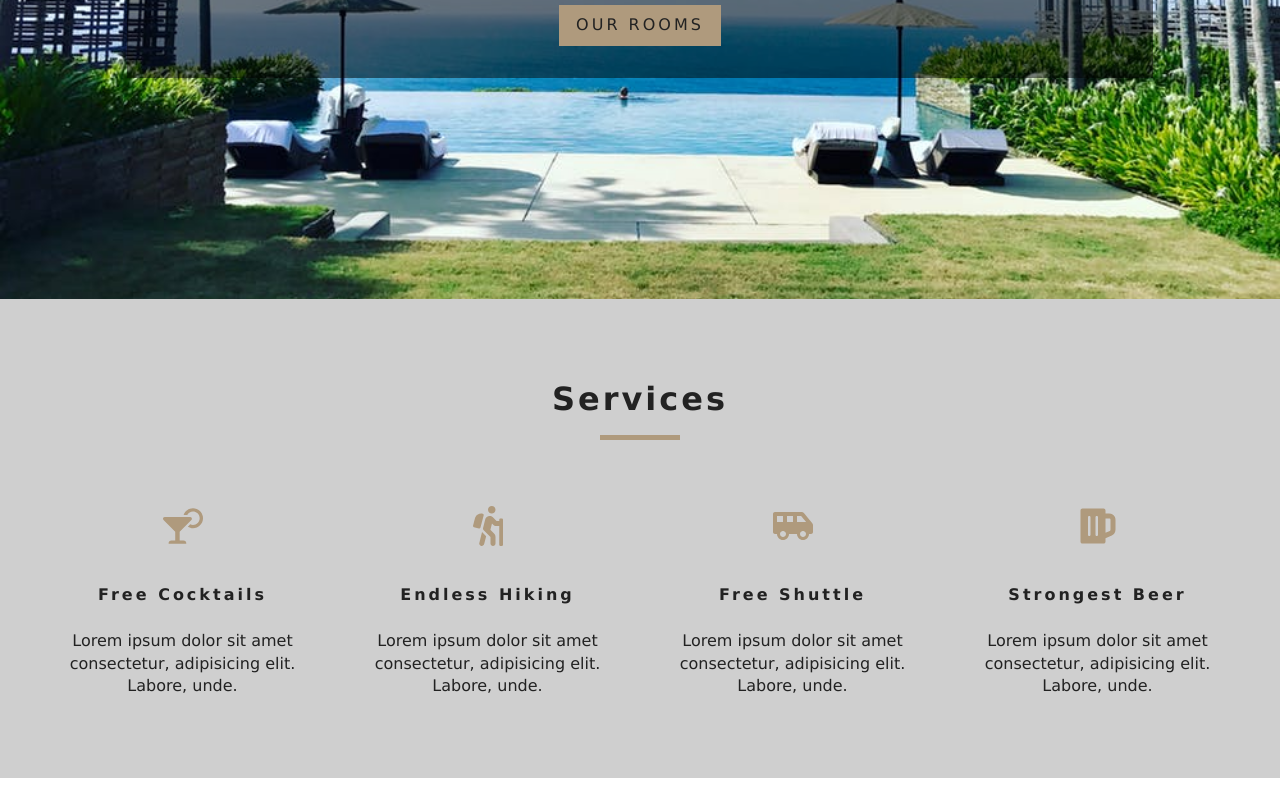
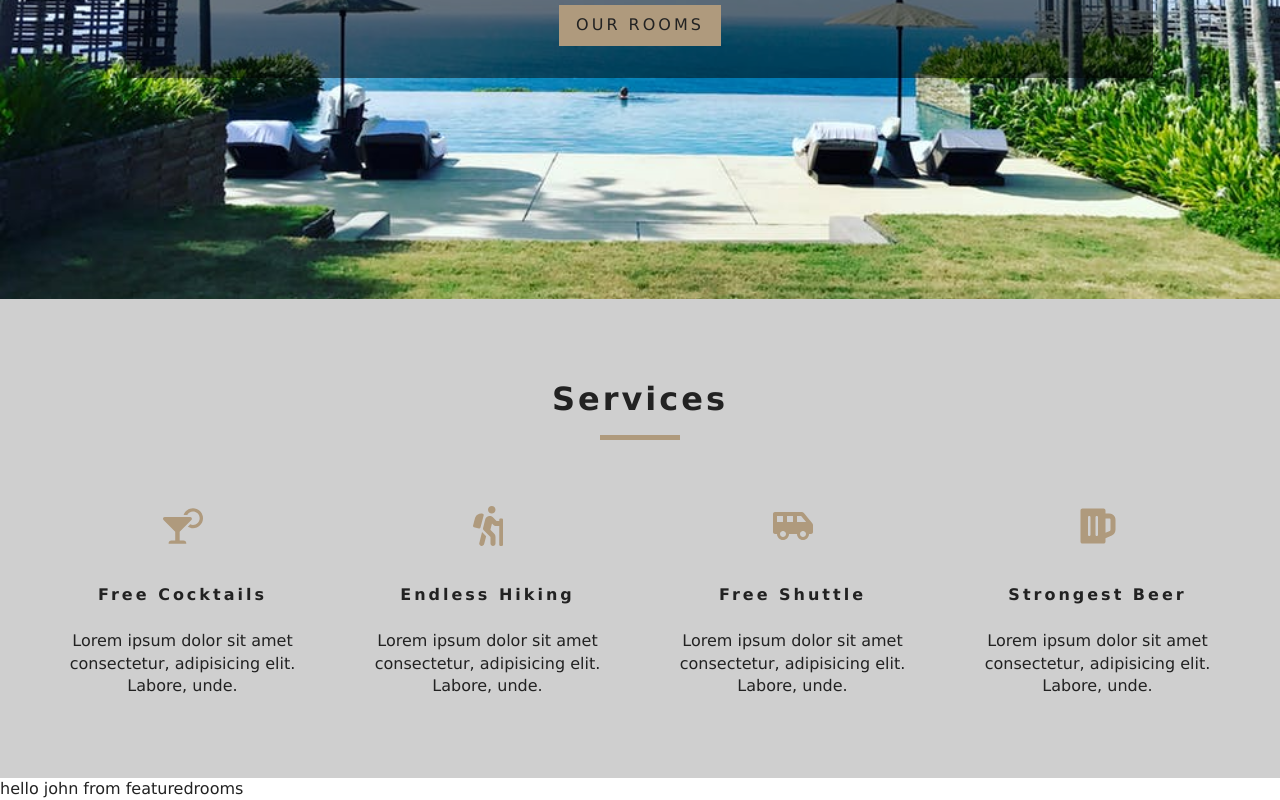
Before and after one commit to rumeetgoradia/hotel_reservation, a React (Create React App) app: page / in a window 1280 px wide. Shown: the part 501-1301 px from the top of the page. Before the commit the page ends 1279 px from the top, so only its background shows below. Built offline with nearby package versions, Linux system fonts and the light colour scheme.

Commit message:
Implement barebones Context API

```diff
--- /dev/null
+++ b/src/components/FeaturedRooms.js
@@ -0,0 +1,15 @@
+import React, { Component } from "react";
+import { RoomContext } from "../context";
+
+export default class FeaturedRooms extends Component {
+  static contextType = RoomContext;
+  render() {
+    const { name, greeting } = this.context;
+    // console.log(value);
+    return (
+      <div>
+        {greeting} {name} from featuredrooms{" "}
+      </div>
+    );
+  }
+}
--- /dev/null
+++ b/src/context.js
@@ -0,0 +1,22 @@
+import React, { Component } from "react";
+
+const RoomContext = React.createContext();
+//
+
+class RoomProvider extends Component {
+  state = {
+    greeting: "hello",
+    name: "john"
+  };
+  render() {
+    return (
+      <RoomContext.Provider value={{ ...this.state }}>
+        {this.props.children}
+      </RoomContext.Provider>
+    );
+  }
+}
+
+const RoomConsumer = RoomContext.Consumer;
+
+export { RoomProvider, RoomConsumer, RoomContext };
--- a/src/index.js
+++ b/src/index.js
@@ -4,11 +4,14 @@
 import { BrowserRouter as Router } from "react-router-dom";
 import App from "./App";
 import * as serviceWorker from "./serviceWorker";
+import { RoomProvider } from "./context";
 
 ReactDOM.render(
-  <Router>
-    <App />
-  </Router>,
+  <RoomProvider>
+    <Router>
+      <App />
+    </Router>
+  </RoomProvider>,
   document.getElementById("root")
 );
 
--- a/src/pages/Home.js
+++ b/src/pages/Home.js
@@ -3,6 +3,7 @@
 import Banner from "../components/Banner";
 import { Link } from "react-router-dom";
 import Services from "../components/Services";
+import FeaturedRooms from "../components/FeaturedRooms";
 
 const Home = () => {
   return (
@@ -18,6 +19,7 @@
         </Banner>
       </Hero>
       <Services />
+      <FeaturedRooms />
     </>
   );
 };
```
